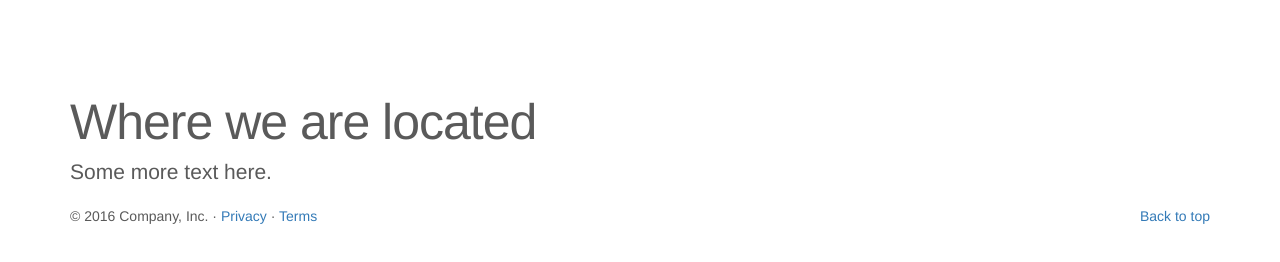
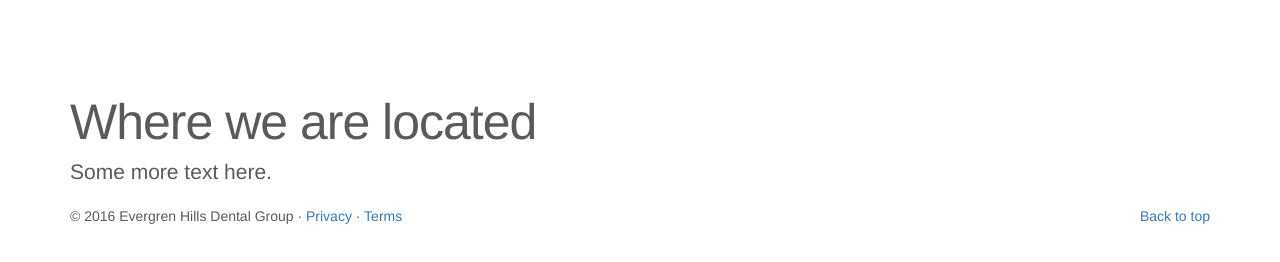
Before and after one commit to livewell/evghdental, a plain HTML site: page index.html in a window 1280 px wide. Shown: the part 1343-1605 px from the top of the page. Drawn offline with nearby package versions, Linux system fonts and the light colour scheme.

Commit message:
text changes

```diff
--- a/index.html
+++ b/index.html
@@ -176,7 +176,7 @@
       <!-- FOOTER -->
       <footer>
         <p class="pull-right"><a href="#">Back to top</a></p>
-        <p>&copy; 2016 Company, Inc. &middot; <a href="#">Privacy</a> &middot; <a href="#">Terms</a></p>
+        <p>&copy; 2016 Evergren Hills Dental Group &middot; <a href="#">Privacy</a> &middot; <a href="#">Terms</a></p>
       </footer>
 
     </div><!-- /.container -->
```
